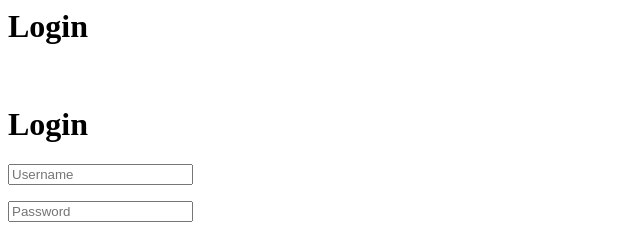
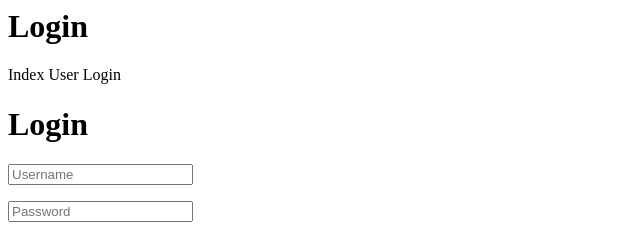
Before and after one commit to Domiciano/PasaporteGITEjercicioK, a plain HTML site: page login.html in a window 1280 px wide. Shown: the top 235 px of the page, 0-640 px from the left. Drawn offline with Linux system fonts and the light colour scheme.

Commit message:
Agregados títulos a los links

```diff
--- a/login.html
+++ b/login.html
@@ -6,9 +6,9 @@
     <body>
 
 
-        <a></a>
-        <a></a>
-        <a></a>
+        <a>Index</a>
+        <a>User</a>
+        <a>Login</a>
         <br>
 
         <h1>Login</h1>
```
